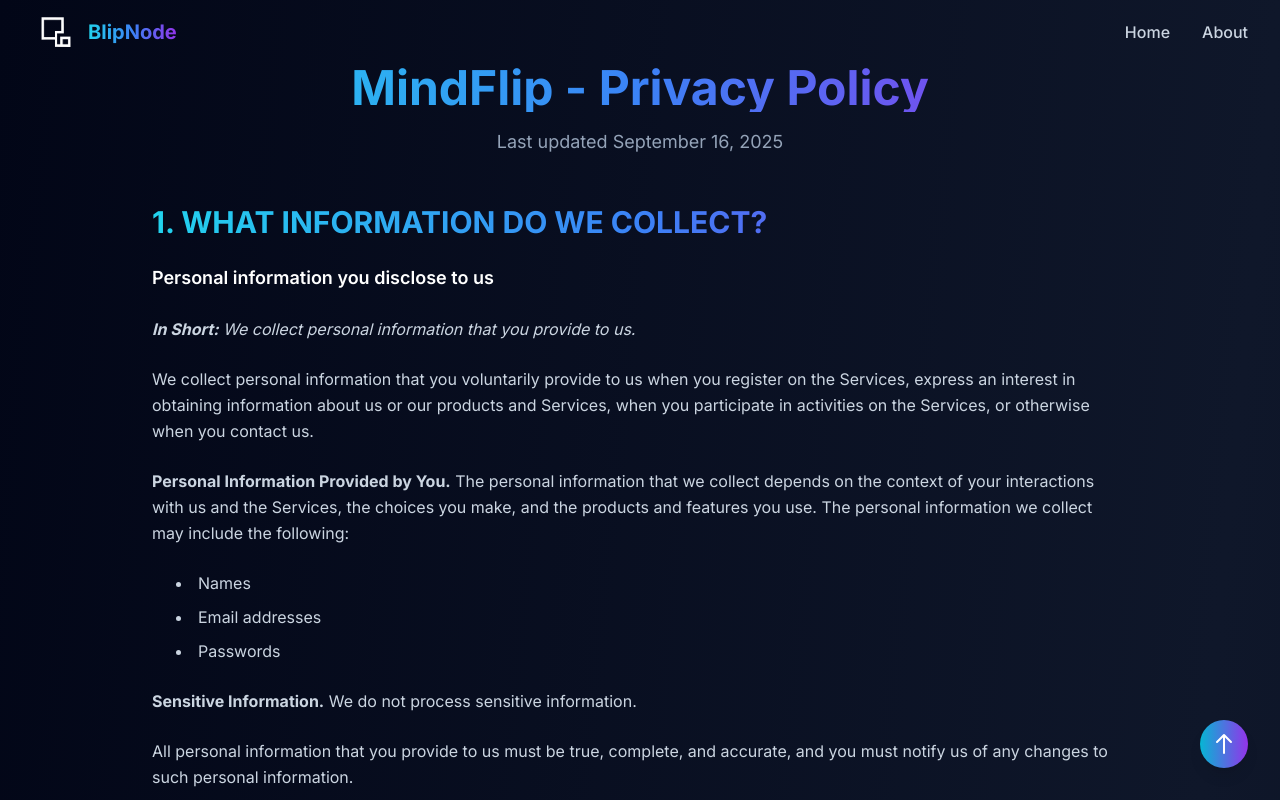
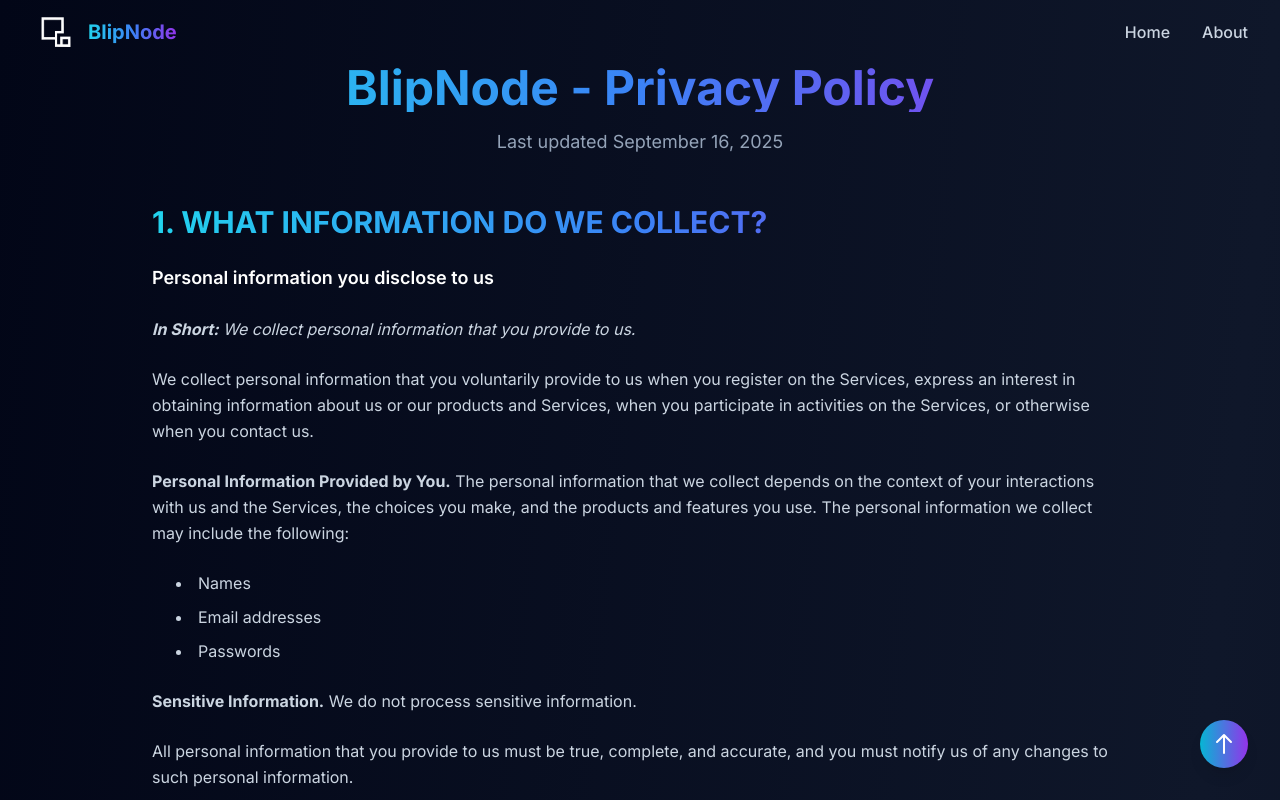
Before and after one commit to BlipNode/blipnode, a React (Vite) app: page /blipnode/privacy-policy in a window 1280 px wide. Shown: the top 800 px of the page. Built offline with nearby package versions, Linux system fonts and the light colour scheme.

Commit message:
update privacy policy style

```diff
--- a/src/pages/PrivacyPolicyPage.tsx
+++ b/src/pages/PrivacyPolicyPage.tsx
@@ -12,7 +12,7 @@
                 {/* Title */}
                 <div className="text-center mb-12">
                     <h1 className="text-4xl md:text-5xl font-bold text-gradient">
-                        MindFlip - Privacy Policy
+                        BlipNode - Privacy Policy
                     </h1>
                     <h3 className="text-slate-400 mt-4 text-lg">
                         Last updated September 16, 2025
@@ -201,7 +201,7 @@
                 </section>
 
                 {/* WHAT LEGAL BASES DO WE RELY ON TO PROCESS YOUR INFORMATION? */}
-                <section>
+                <section className="mb-12 space-y-6">
                     <h2
                         id="what-legal-bases-do-we-rely-on"
                         className="text-2xl md:text-3xl font-bold text-gradient mb-6"
@@ -1093,10 +1093,10 @@
                         circumstances by applicable law. To request to review, update, or delete your personal information,
                         please visit:{" "}
                         <a
-                            href="http://www.blipnode.com/mindflip/data-request"
+                            href="https://blipnode.github.io/blipnode/data-request"
                             className="text-blue-600 hover:underline"
                         >
-                            http://www.blipnode.com/mindflip/data-request
+                            https://blipnode.github.io/blipnode/data-reques
                         </a>.
                     </p>
                 </section>
```
